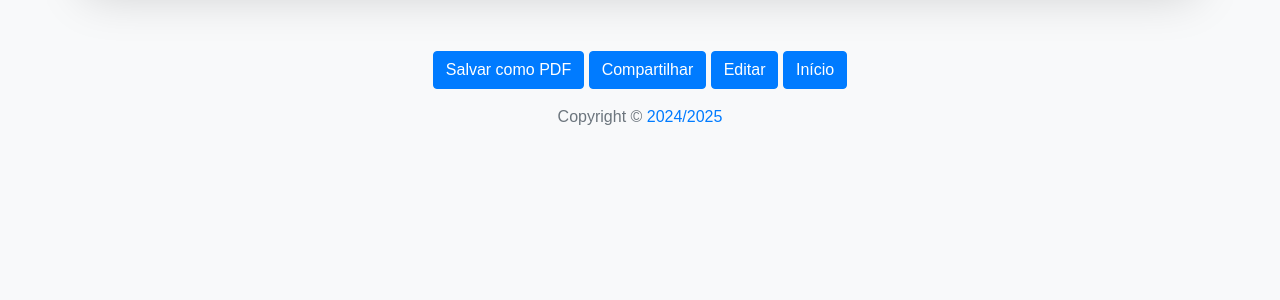
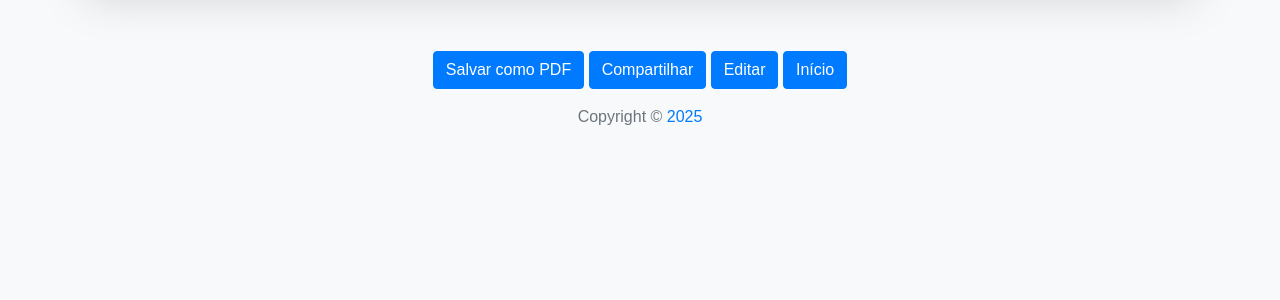
Before and after one commit to davidmp24/Qualificador, a Flask app: template templates/resultado.html in a window 1280 px wide. Shown: the part 451-751 px from the top of the page. Run offline with Flask 3, Linux system fonts and the light colour scheme; the template is opened without the code that fills it, so the values that code supplies are empty; parts of the project's set-up code (start-up, migrations or seed data) failed here and were passed over; some libraries are stand-ins or nearby versions.

Commit message:
att-resultado

```diff
--- a/templates/resultado.html
+++ b/templates/resultado.html
@@ -38,7 +38,7 @@
     </div>
     <footer class="footer mt-auto py-3 bg-light">
         <div class="container text-center">
-            <span class="text-muted">Copyright © <a href="https://x.com/DavidMPrado">2024/2025</a></span>
+            <span class="text-muted">Copyright © <a href="https://x.com/DavidMPrado">2025</a></span>
         </div>
     </footer>
         <script>
```
